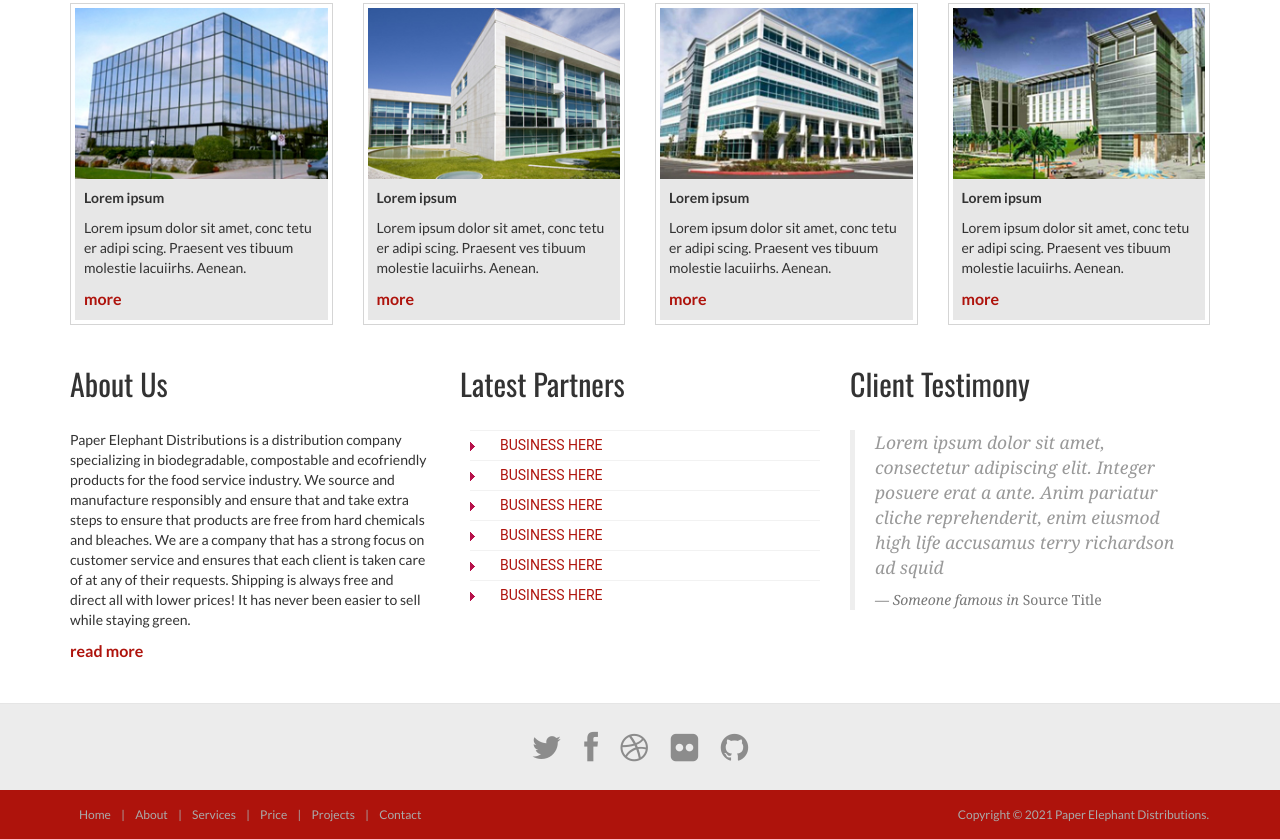
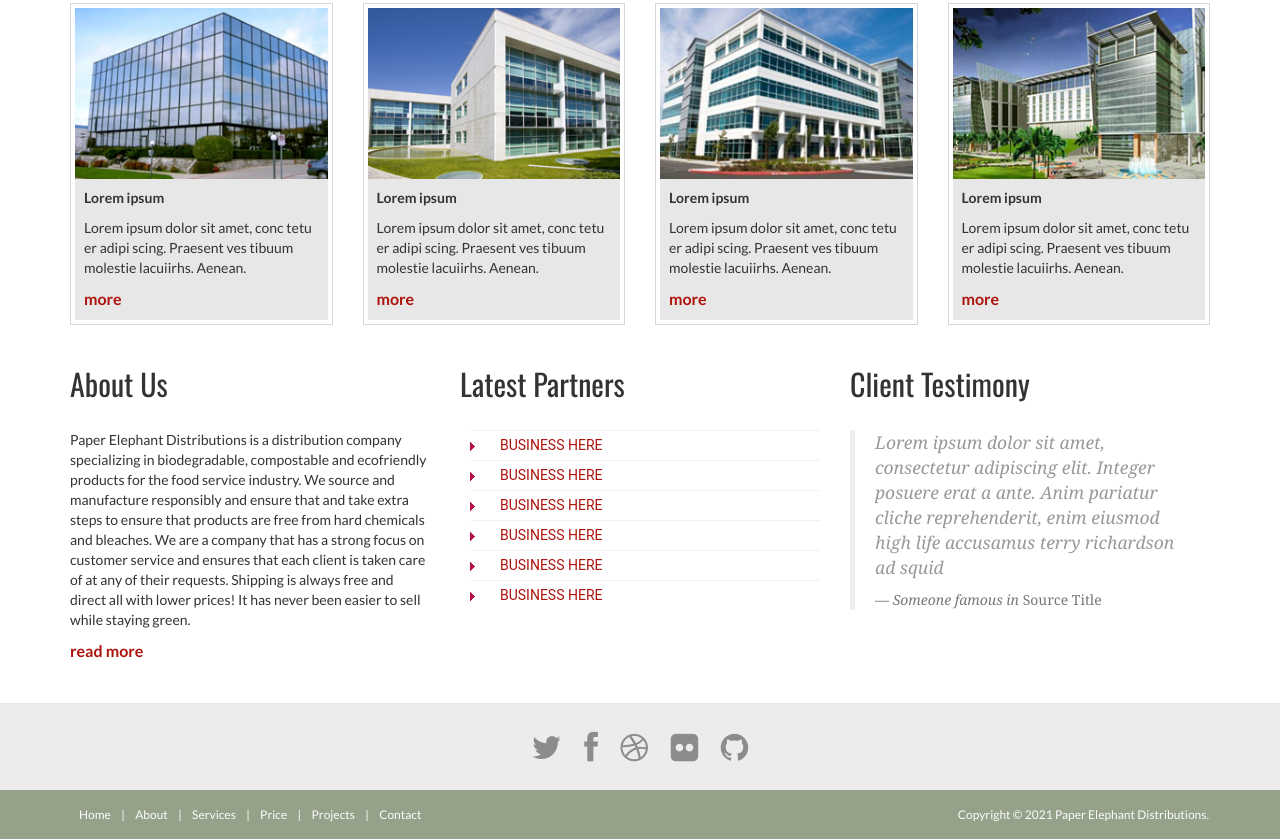
Before and after one commit to sirsujy/sirsujy.github.io, a plain HTML site: page index.html in a window 1280 px wide. Shown: the part 810-1649 px from the top of the page. Drawn offline with nearby package versions, Linux system fonts and the light colour scheme; files whose address does not match are found by name.

Commit message:
color changes

```diff
--- a/index.html
+++ b/index.html
@@ -1,6 +1,5 @@
 <!--
-Author: WebThemezAuthor URL: http://webthemez.com
-License: Creative Commons Attribution 3.0 UnportedLicense URL: http://creativecommons.org/licenses/by/3.0/
+Author: WebThemezAuthor URL: http://webthemez.comLicense: Creative Commons Attribution 3.0 UnportedLicense URL: http://creativecommons.org/licenses/by/3.0/
 --><!DOCTYPE html>
 <html lang="en">
   <head>
@@ -20,8 +19,7 @@ License: Creative Commons Attribution 3.0 UnportedLicense URL: http://creativeco
       media="all">
     <!-- HTML5 shim and Respond.js IE8 support of HTML5 elements and media queries -->
     <!--[if lt IE 9]>
-	<script src="assets/js/html5shiv.js"></script>	<script src="assets/js/respond.min.js"></script>
-	<![endif]-->
+	<script src="assets/js/html5shiv.js"></script>	<script src="assets/js/respond.min.js"></script>	<![endif]-->
   </head>
   <body>
     <!-- Fixed navbar -->
@@ -217,24 +215,32 @@ License: Creative Commons Attribution 3.0 UnportedLicense URL: http://creativeco
         </div>
         <div class="clear"></div>
         <!--CLEAR FLOATS--> </div>
-      <div class="footer2">
-        <div class="container">
+      <div class="footer2" style="background-color: #95a189;">
+        <div class="container" style="background-color: #95a189;">
           <div class="row">
             <div class="col-md-6 panel">
               <div class="panel-body">
-                <p class="simplenav"> <a href="index.html">Home</a> | <a href="about.html">About</a>
-                  | <a href="services.html">Services</a> | <a href="price.html">Price</a>
-                  | <a href="projects.html">Projects</a> | <a href="contact.html">Contact</a>
+                <p class="simplenav"> <span style="color: #fcfdfc;"><span style="color: #fcfdfc;"><a
+
+                        href="index.html" style="color: #fcfdfc;">Home</a> | <a
+
+                        href="about.html" style="color: #fcfdfc;">About</a> | <a
+
+                        href="services.html" style="color: #fcfdfc;">Services</a>
+                      | <a href="price.html" style="color: #fcfdfc;">Price</a>
+                      | <a href="projects.html" style="color: #fcfdfc;">Projects</a></span>
+                    | <a href="contact.html" style="color: #fcfdfc;">Contact</a></span>
                 </p>
+                <span style="color: #fcfdfc;"> </span></div>
+              <span style="color: #fcfdfc;"> </span></div>
+            <span style="color: #fcfdfc;"> </span>
+            <div class="col-md-6 panel">
+              <div class="panel-body">
+                <p class="text-right"><span style="color: #fcfdfc;"> Copyright ©
+                    2021 Paper Elephant Distributions. </span></p>
               </div>
             </div>
-            <div class="col-md-6 panel">
-              <div class="panel-body">
-                <p class="text-right"> Copyright © 2021 Paper Elephant
-                  Distributions. </p>
-              </div>
-            </div>
-          </div>
+            <span style="color: #fcfdfc;"> </span></div>
           <!-- /row of panels --> </div>
       </div>
     </footer>
```
Also changed, not shown: 1 other file.
